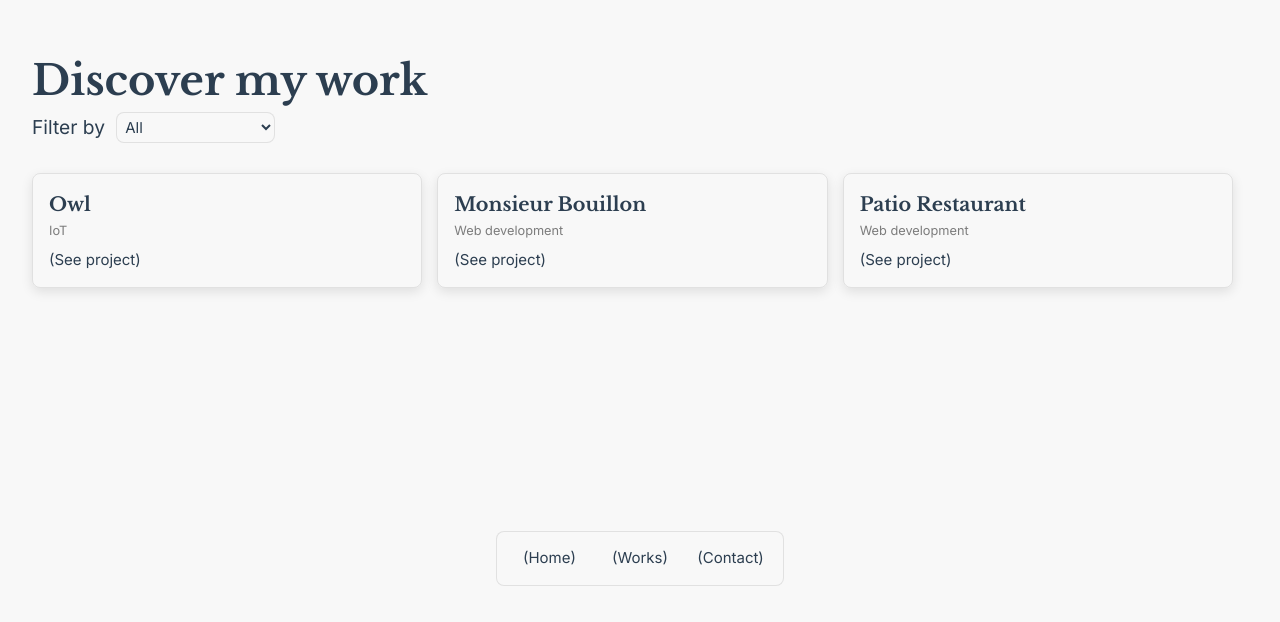
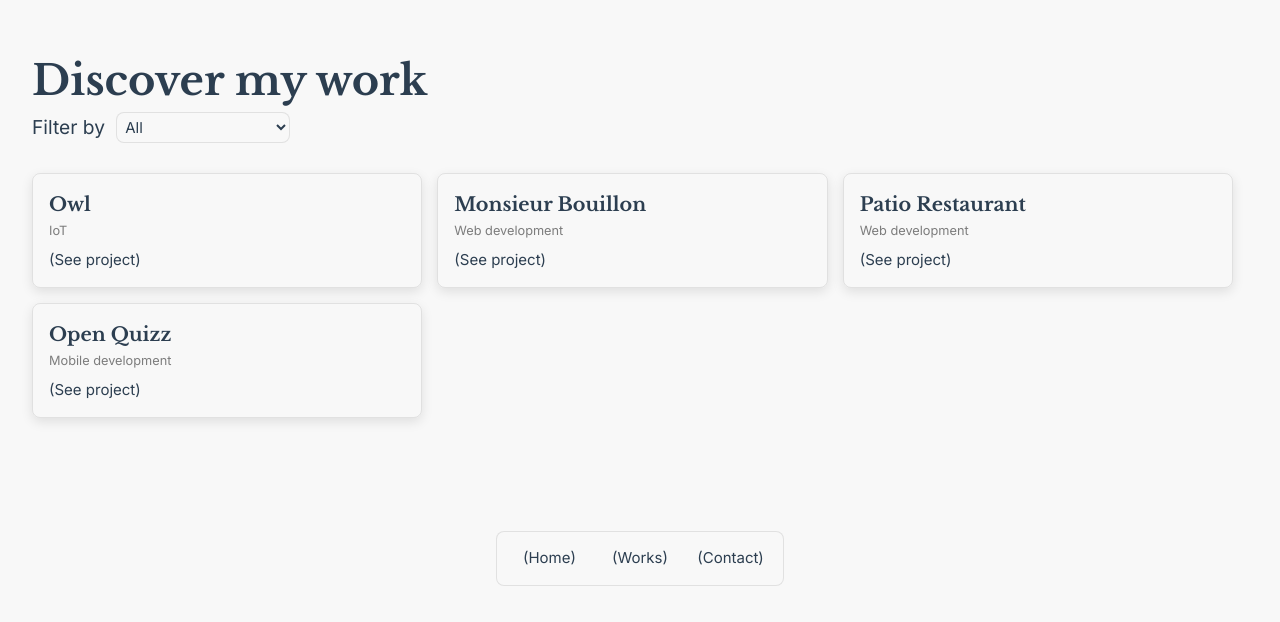
Before and after one commit to MathieuDubart/portfolio-vue, a Vue app: page /works in a window 1280 px wide. Shown: the part 132-754 px from the top of the page. Built offline with nearby package versions, Linux system fonts and the light colour scheme.

Commit message:
adding/project => adding Open Quizz project to portfolio

```diff
--- a/src/assets/styles/main.css
+++ b/src/assets/styles/main.css
@@ -250,7 +250,23 @@ h2.client {
   justify-content: space-between;
   align-items: center;
 }
+/* ********************** */
+/* **** VIDEO STYLE **** */
+/* ******************** */
+.work-video {
+  height: 100%;
+  width: 75%;
+}
 
+.work-video iframe {
+  min-height: 750px;
+  height: auto;
+  max-height: 1000px;
+}
+
+.work-video iframe #player {
+  border-radius: var(--border-radius-sm);
+}
 /* ********************* */
 /* *** SWIPER STYLE *** */
 /* ******************* */
--- a/src/projects.json
+++ b/src/projects.json
@@ -7,7 +7,9 @@
     "cta_label": "Show GitHub repo",
     "href":"https://github.com/MathieuDubart/reversing_radar",
     "intro":"<span class='bold'> Owl </span> is a reversing radar. It's a <span class='bold'>school project revolving around disability</span>, specifically cerebro-injuries. <br/><br/> For this project, I worked with two designers: <a href='https://www.instagram.com/rever.dsgn/' target='_blank' class='bold links'>(Baptiste SINHSATTANAK)</a> and  <a href='https://www.linkedin.com/in/clarissegrely/' target='_blank' class='bold links'>(Clarisse GRÉLY)</a>. We had to build an object or a game <span class='bold'>to help people with disabilities</span> to socialize or to <span class='bold'>make their everyday life easier</span>. After a few interviews with people from an association, we noticed that for those in electric wheelchairs, it was often <span class='bold'>difficult to make half-turns or to go backward</span> without running into an obstacle, mainly because <span class='bold'>they couldn't turn their heads.</span>",
+    "medias_type":"carousel",
     "images":["/assets/projects/owl/owl-proto-sensors.jpg","/assets/projects/owl/owl-proto-sensors-2.jpg","/assets/projects/owl/owl-final-product.jpg","/assets/projects/owl/owl-sensors.jpg"],
+    "video":"",
     "tags":["IoT"],
     "technos":["Python", "Micropython", "Bluetooth"]
   },
@@ -19,7 +21,9 @@
     "cta_label": "See it live",
     "href":"https://monsieurbouillon.ch/fr/",
     "intro":" <span class='bold'> Monsieur Bouillon </span>  website was created for the <span class='bold'>Chevrier Group</span>, a group of restaurants <span class='bold'>owned by Swiss chef Philippe Chevrier</span>. The site includes weekly menus and the restaurant's various menus. There's also a page for reserving a table directly online. I worked on it  <span class='bold'>during my first internship at Sowh4t</span>.",
+    "medias_type":"carousel",
     "images":["/assets/projects/monsieur-bouillon/monsieur-bouillon-hero.png", "/assets/projects/monsieur-bouillon/chef-simone.png", "/assets/projects/monsieur-bouillon/menu-monsieur-bouillon.png", "/assets/projects/monsieur-bouillon/plats-monsieur-bouillon.png", "/assets/projects/monsieur-bouillon/reservation-monsieur-bouillon.png"],
+    "video":"",
     "tags":["Web development"],
     "technos":["SCSS","JS","PHP","WORDPRESS", "BOOTSTRAP"]
   },
@@ -30,9 +34,25 @@
     "client": "Groupe Chevrier",
     "cta_label": "See it live",
     "href":"https://lepatio-restaurant.ch/fr/",
-    "intro":"Like Monsieur Bouillon, the <span class='bold'>Patio Restaurant</span> website features one of <span class='bold'>chef Philippe Chevrier's establishments</span>. The site also features the restaurant's menu, as well as a page allowing you to book a private room.  I worked on it  <span class='bold'>during my first internship at Sowh4t</span>.",
+    "intro":"Like Monsieur Bouillon, the <span class='bold'>Patio Restaurant</span> website features one of <span class='bold'>chef Philippe Chevrier's establishments</span>. The site also features the restaurant's menu, as well as a page allowing you to book a private room. I worked on it <span class='bold'>during my first internship at Sowh4t</span>.",
+    "medias_type":"carousel",
     "images":["/assets/projects/patio-restaurant/patio-restaurant-hero.png", "/assets/projects/patio-restaurant/patio-restaurant-cartes.png", "/assets/projects/patio-restaurant/patio-restaurant-events.png", "/assets/projects/patio-restaurant/patio-private.png", "/assets/projects/patio-restaurant/patio-footer.png"],
+    "video":"",
     "tags":["Web development"],
     "technos":["SCSS","JS","PHP","WORDPRESS", "BOOTSTRAP"]
+  },
+  {
+    "id": 3,
+    "route":"/open-quizz",
+    "title": "Open Quizz",
+    "client": "Myself",
+    "cta_label": "Show GitHub repo",
+    "href":"https://github.com/MathieuDubart/oc_app",
+    "intro":"<span class='bold'>Open Quizz</span>, as it name says, is a <span class='bold'>quizz game</span>. It's my <span class='bold'>first application in Swift</span> and I made it by taking an <span class='bold'>OpenClassroom online course</span>. I've <span class='bold'>always been interested</span> in mobile development and I <span class='bold'>didn't want to wait</span> for third year of the bachelor to learn it so, between my second and my third year, I decided to take online courses in order <span class='bold'>to start learning mobile development.</span>",
+    "medias_type":"video",
+    "images":[],
+    "video":"https://player.vimeo.com/video/845977902?badge=0&amp;autopause=0&amp;player_id=0&amp;app_id=58479",
+    "tags":["Mobile development"],
+    "technos":["Swift"]
   }
 ]
--- a/src/views/SingleProjectView.vue
+++ b/src/views/SingleProjectView.vue
@@ -54,6 +54,10 @@
     <div class="project-description" v-html="currentProject.intro">
     </div>
 
+    <div v-if="currentProject.medias_type=='video'" class="work-video">
+      <iframe :src="currentProject.video" frameborder="0" allow="autoplay; fullscreen; picture-in-picture" allowfullscreen></iframe>
+    </div>
+
     <swiper
     :pagination="true"
     :navigation="false"
@@ -62,10 +66,12 @@
     :loop="true"
     :breakpoints="swiperOptions.breakpoints"
     class="works-swiper"
+    v-else
     >
       <swiper-slide v-for="image in currentProject.images">
         <img :src="image" alt="carousel slide" class="carousel-slide">
       </swiper-slide>
     </swiper>
+
   </div>
 </template>
```
